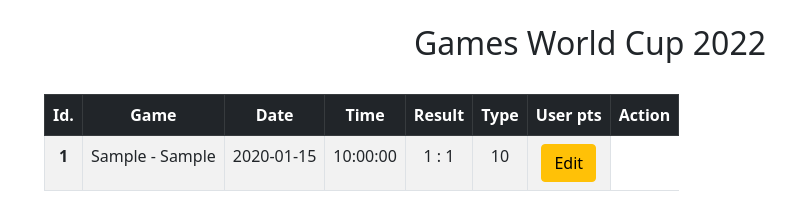
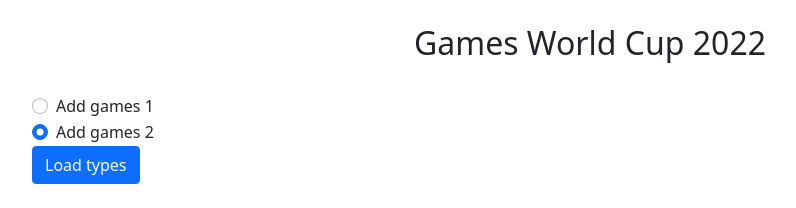
Before and after one commit to mateuszgua/game_typer, a Flask app: page /user/types in a window 1280 px wide. Shown: the part 56-264 px from the top of the page, without its empty margins (50-846 px from the left). Run offline with Flask 2, Linux system fonts and the light colour scheme; a user stored in the database is signed in; tables that the repository leaves empty hold one stand-in row (values such as "Sample post"); parts of the project's set-up code (start-up, migrations or seed data) failed here and were passed over; some libraries are stand-ins or nearby versions.

Commit message:
Feat: add list of games to typer with user_id

```diff
--- a/game_app/templates/accounts/usertypes.html
+++ b/game_app/templates/accounts/usertypes.html
@@ -28,6 +28,23 @@
 
 <br>
 
+<div class="form-check">
+    <input class="form-check-input" type="radio" name="flexRadioDefault" id="flexRadioDefault1">
+    <label class="form-check-label" for="flexRadioDefault1">
+        Add games 1
+    </label>
+</div>
+<div class="form-check">
+    <input class="form-check-input" type="radio" name="flexRadioDefault" id="flexRadioDefault2" checked>
+    <label class="form-check-label" for="flexRadioDefault2">
+        Add games 2
+    </label>
+</div>
+<form method="POST" action="{{ url_for('load_types') }}">
+    <input class="btn btn-primary" type="submit" name="load" value="Load types">
+</form>
+<br>
+
 <div class="container">
     <div class="row">
         <div class="col-md-auto">
@@ -45,31 +62,34 @@
                     </tr>
                 </thead>
                 <tbody>
-                    {% for game in games %}
-                        <!-- {% for type in types %} -->
-                            <tr class="text-center">
-                                <th scope="row">{{ game.id }}</th>
-                                <td class="text-capitalize">{{ game.team_1 }} - {{ game.team_2 }}</td>
-                                <td>{{ game.game_day }}</td>
-                                <td>{{ game.game_time }}</td>
-                                <td>{{ game.goals_team_1 }} : {{ game.goals_team_2 }}</td>
-                                <!-- <td>{{ type.type_goals_team_1 }} : {{ type.type_goals_team_2 }}</td> -->
-                                <td>{{ user.points }}</td>
-                                <td>
-                                    <a class="btn btn-warning" href="{{ url_for('types') }}" role="button" >Edit</a>
-                                </td>
-                            </tr>
-                        <!-- {% endfor %} -->
+                    <!-- {% for game in games %} -->
+                    {% for type in types %}
+                    <tr class="text-center">
+                        <th scope="row">{{ type.game_id }}</th>
+                        <td>{{ type.type_goals_team_1 }} : {{ type.type_goals_team_2 }}</td>
+                        <td>{{ type.points }}</td>
+                        <td>abc</td>
+                        <td>abc</td>
+                        <td>abc</td>
+                        <td>abc</td>
+                        <!-- <td class="text-capitalize">{{ game.team_1 }} - {{ game.team_2 }}</td> -->
+                        <!-- <td>{{ game.game_day }}</td> -->
+                        <!-- <td>{{ game.game_time }}</td> -->
+                        <!-- <td>{{ game.goals_team_1 }} : {{ game.goals_team_2 }}</td> -->
+                        <!-- <td>{{ type.type_goals_team_1 }} : {{ type.type_goals_team_2 }}</td> -->
+                        <!-- <td>{{ user.points }}</td> -->
+                        <td>
+                            <a class="btn btn-warning" href="{{ url_for('types') }}" role="button">Edit</a>
+                        </td>
+                    </tr>
                     {% endfor %}
+                    <!-- {% endfor %} -->
                 </tbody>
             </table>
         </div>
         <div class="col-md-auto">
             <br>
         </div>
-        <div class="col">
-           <br>
-        </div>
     </div>
 </div>
 
--- a/game_app/views.py
+++ b/game_app/views.py
@@ -21,7 +21,11 @@ admin.add_view(RoleAdminView(Game, db_session))
 
 @login_manager.user_loader
 def load_user(user_id):
-    return User.query.get(user_id)
+    try:
+        return User.query.get(user_id)
+    except:
+        return None
+    # return User.query.get(user_id)
 
 
 @login_manager.unauthorized_handler
@@ -40,9 +44,16 @@ def home():
 
 
 @app.route('/user/<int:user_id>')
-@login_required
+# @login_required
 def user(user_id):
     user = User.query.filter_by(id=user_id).first()
+
+    user_id = current_user.get_id()
+    print("___________________")
+    print(user_id)
+    user_auth = current_user.is_authenticated
+    print("___________________")
+    print(user_auth)
 
     return render_template('accounts/user.html', user=user)
 
@@ -281,28 +292,52 @@ def delete_game(game_id):
 
 
 @app.route('/user/types', methods=['GET', 'POST'])
-@login_required
 def types():
     games = Game.query.all()
-    types = Type.query.all()
-    user = User.query.filter_by(id=1).first()
-    type = Type.query.filter_by(id=1).first()
+    # types = Type.query.all(user_id=user_id)
 
-    if request.method == 'POST':
-        type = Game.query.filter_by(id=1).first()
-        team1 = request.form.get('team1')
-        team2 = request.form.get('team2')
+    # user_id = current_user.get_id()
+    user_id = 1
 
-        try:
-            type.type_goals_team_1 = team1
-            type.type_goals_team_2 = team2
+    user = User.query.filter_by(id=user_id).first()
+    types = Type.query.filter_by(user_id=user_id).first()
 
-            db_session.commit()
-            flash("Type updated successfully!")
-            return redirect(url_for('types'))
-        except:
-            flash("Error! There was a problem edit type... try again.")
-    return render_template('accounts/usertypes.html', games=games, types=types, user=user)
+    # if request.method == 'POST':
+    # type = Game.query.filter_by(id=1).first()
+    # team1 = request.form.get('team1')
+    # team2 = request.form.get('team2')
+#
+    # try:
+    # type.type_goals_team_1 = team1
+    # type.type_goals_team_2 = team2
+#
+    # db_session.commit()
+    # flash("Type updated successfully!")
+    # return redirect(url_for('types'))
+    # except:
+    # flash("Error! There was a problem edit type... try again.")
+    return render_template('accounts/usertypes.html', types=types)
+
+
+@app.post('/user/load_types')
+def load_types():
+
+    games = Game.query.all()
+
+    # user_id = current_user.get_id()
+    user_id = 1
+
+    for game in games:
+        user_type = Type(
+            game_id=game.id,
+            type_goals_team_1=None,
+            type_goals_team_2=None,
+            type_points=None,
+            user_id=user_id)
+        db_session.add(user_type)
+    db_session.commit()
+    flash("Types addes successfully!")
+    return redirect(url_for('types'))
 
     # form = AddGameForm()
     # if form.validate_on_submit():
```
